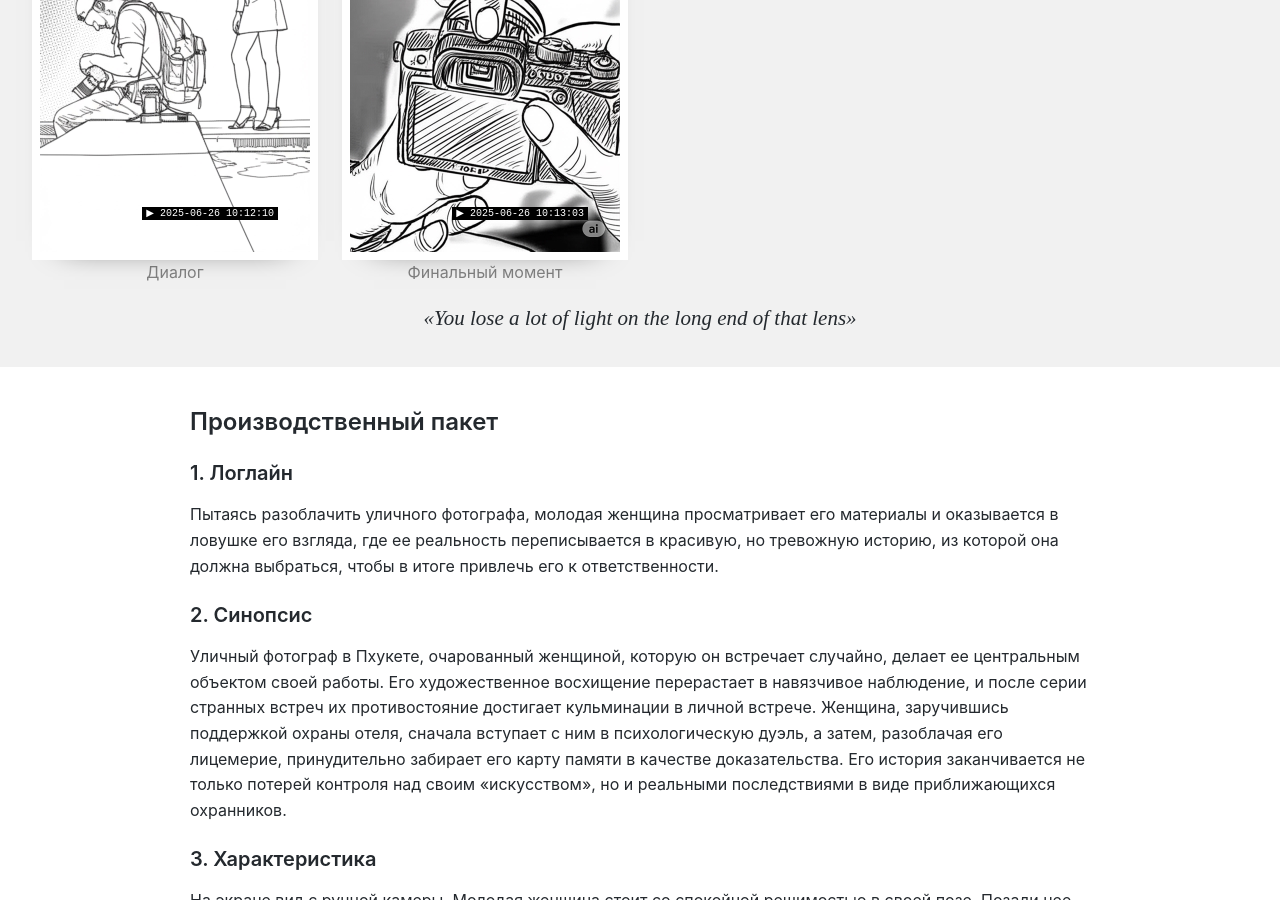
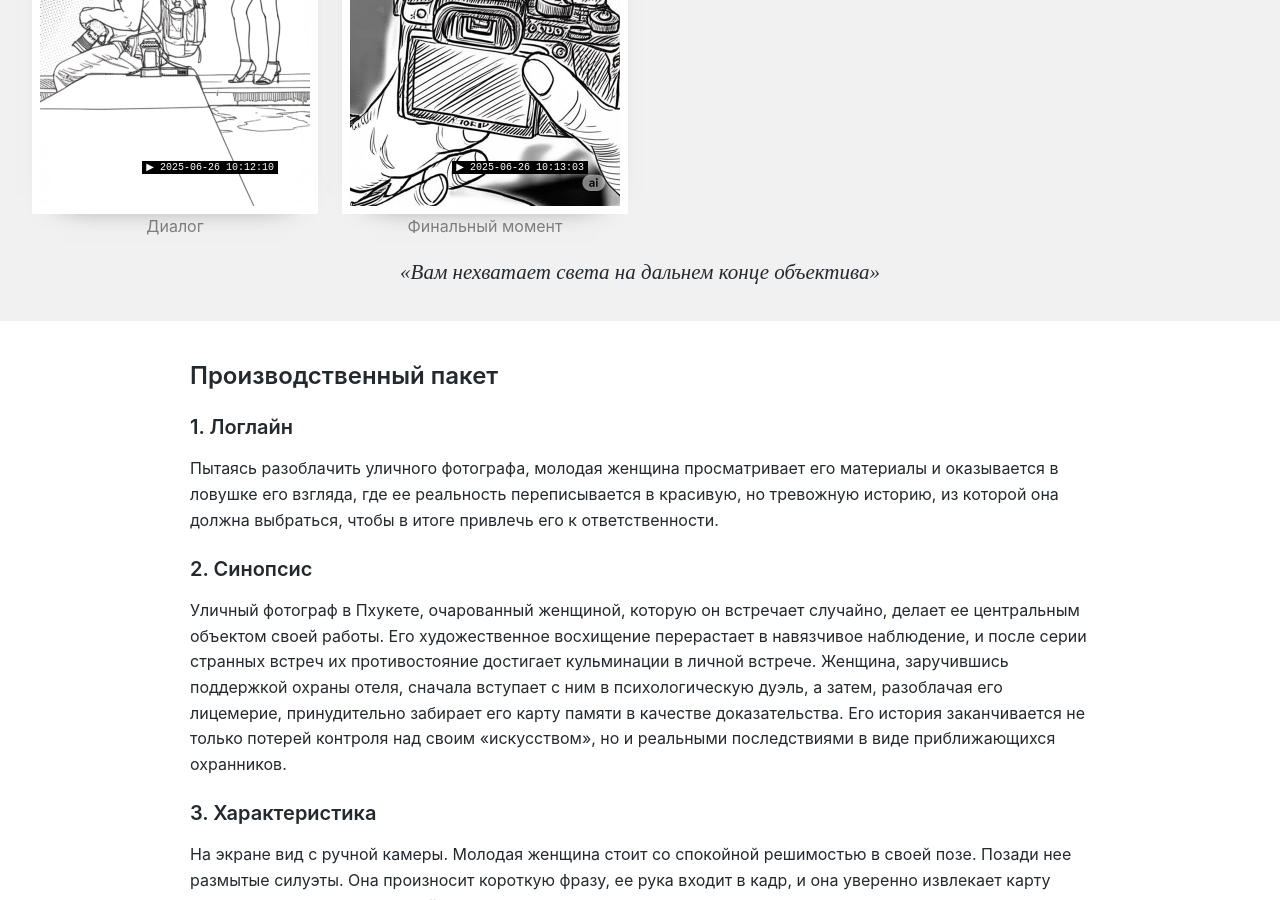
Before and after one commit to konstantinbarkalov/creeptographer, a Jekyll site: the page built from docs/ru/index.md, in a window 1280 px wide and 900 px high, scrolled down 1072 px. Built offline with Jekyll 4.4.1, drawn with Linux system fonts in a browser that asks for light colours; some of the changed text lies outside the part shown.

Commit message:
Update version number and refactor header tagline structure for multilingual support

```diff
--- a/docs/_config.yml
+++ b/docs/_config.yml
@@ -2,7 +2,7 @@
 description: A movie with line yet to be written
 baseurl: "/creeptographer"
 url: "https://konstantinbarkalov.github.io"
-version: "0.0.0.azc"
+version: "0.0.0.aze"
 last_updated: 2025-06-23
 
 # Build settings
--- a/docs/_data/en.yml
+++ b/docs/_data/en.yml
@@ -9,8 +9,12 @@
 
 header:
   title: "Creeptographer"
-  tagline: "Short story about stepping out of the frame, framed into another story."
-  quote: "You lose a lot of light on the long end of that lens"
+  tagline:
+    - id: 1
+      text: "Short story about stepping out of the frame, "
+    - id: 2
+      text: "framed into another story."
+  quote: "You lose a lot of light on the long end of the lens"
 
 frames:
   - id: 1
--- a/docs/_data/ru.yml
+++ b/docs/_data/ru.yml
@@ -9,8 +9,12 @@
 
 header:
   title: "Creeptographer"
-  tagline: "Короткая история о выходе за рамки, в рамках другой истории."
-  quote: "You lose a lot of light on the long end of that lens"
+  tagline:
+    - id: 1
+      text: "Короткая история о выходе за рамки, "
+    - id: 2
+      text: "в рамках другой истории."
+  quote: "Вам нехватает света на дальнем конце объектива"
 
 frames:
   - id: 1
--- a/docs/_data/th.yml
+++ b/docs/_data/th.yml
@@ -9,8 +9,12 @@
 
 header:
   title: "Creeptographer"
-  tagline: "Short story about stepping out of the frame, framed into another story."
-  quote: "You lose a lot of light on the long end of that lens"
+  tagline:
+    - id: 1
+      text: "Short story about stepping out of the frame, "
+    - id: 2
+      text: "framed into another story."
+  quote: "You lose a lot of light on the long end of the lens"
 
 frames:
   - id: 1
--- a/docs/_includes/header.html
+++ b/docs/_includes/header.html
@@ -1,4 +1,5 @@
 <div class="site-header text-content">
     <h1>{{ site.data[page.lang].header.title }}</h1>
-    <h2>{{ site.data[page.lang].header.tagline }}</h2>
+    <h2>{{ site.data[page.lang].header.tagline.1 }}</h2>
+    <h2>{{ site.data[page.lang].header.tagline.2 }}</h2>
 </div>
```
